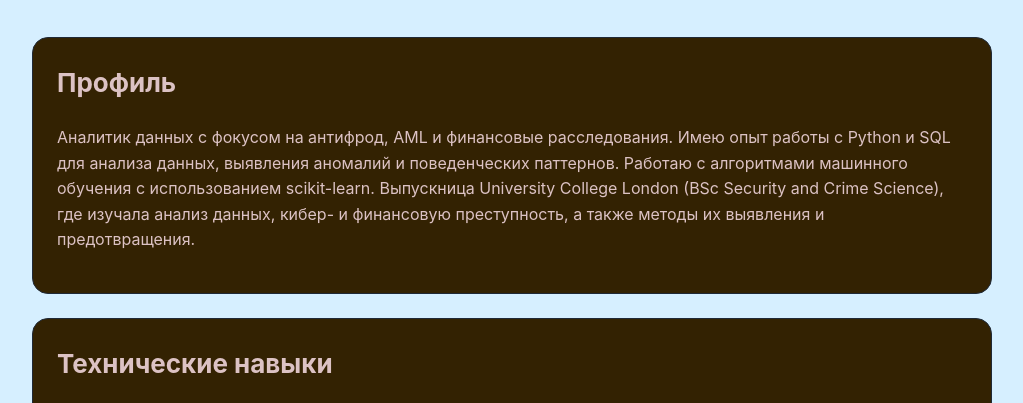
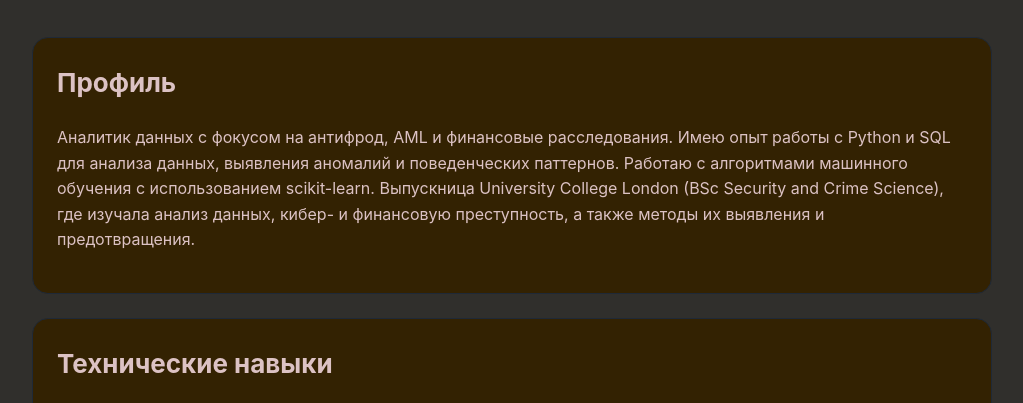
Before and after one commit to shtypel/portfolio, a plain HTML site: page index.html in a window 1280 px wide. Shown: the part 329-732 px from the top of the page, without its empty margins (128-1151 px from the left). Drawn offline with nearby package versions, Linux system fonts and the light colour scheme.

Commit message:
Update style.css

```diff
--- a/style.css
+++ b/style.css
@@ -7,8 +7,8 @@ body {
   font-family: 'Inter', sans-serif;
   font-weight: 400;
   line-height: 1.5;
-  background-color: #d6efff;
-  color: #332202;
+  background-color: #302F2C;
+  color: #fbfbf9;
   line-height: 1.6;
 }
 
```
